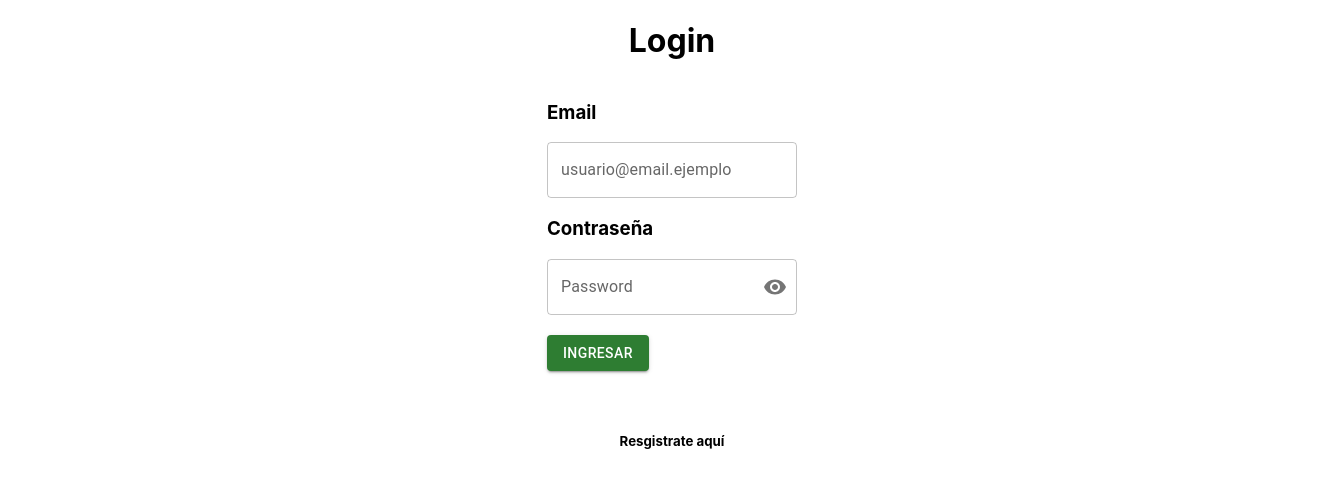
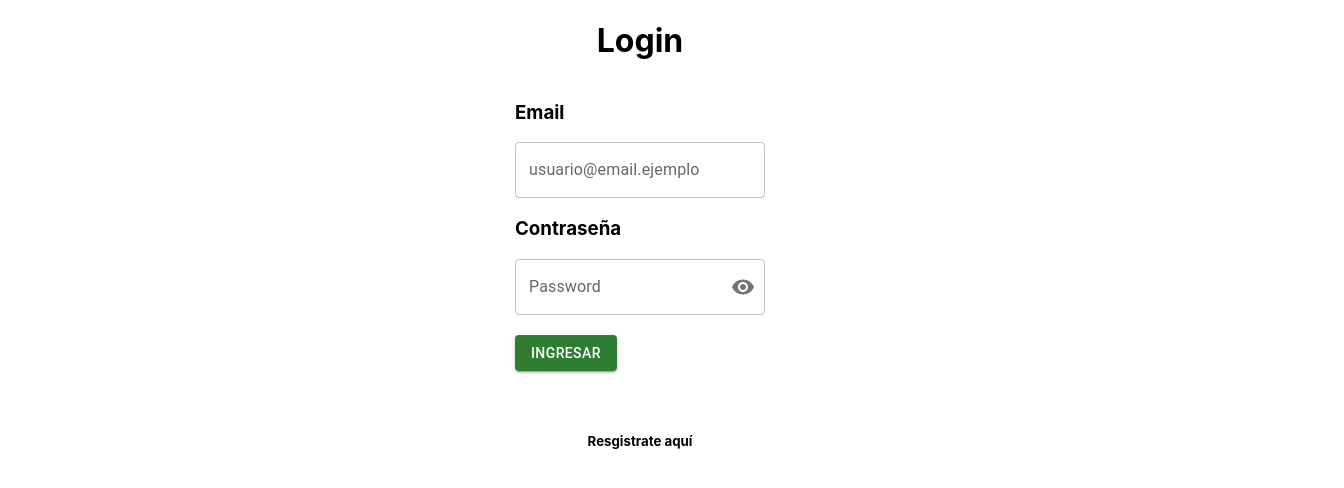
Before and after one commit to sergiodm92/ChallangeBeetransfer, a Next.js app in the folder Client/: page / in a window 1280 px wide. Shown: the top 488 px of the page, 1344 px wide, since content can reach past the window. Built offline with nearby package versions, Linux system fonts and the light colour scheme.

Commit message:
centrado

```diff
--- a/Client/styles/globals.css
+++ b/Client/styles/globals.css
@@ -6,7 +6,7 @@ body {
     Ubuntu, Cantarell, Fira Sans, Droid Sans, Helvetica Neue, sans-serif;
 }
 
-/* a {
+ a {
   color: inherit;
   text-decoration: none;
 }
@@ -14,7 +14,7 @@ body {
 * {
   box-sizing: border-box;
 }
-
+/*
 @media (prefers-color-scheme: dark) {
   html {
     color-scheme: dark;
@@ -23,4 +23,4 @@ body {
     color: rgb(0, 0, 0);
     background: rgb(255, 255, 255);
   }
-} */
+}  */
```
